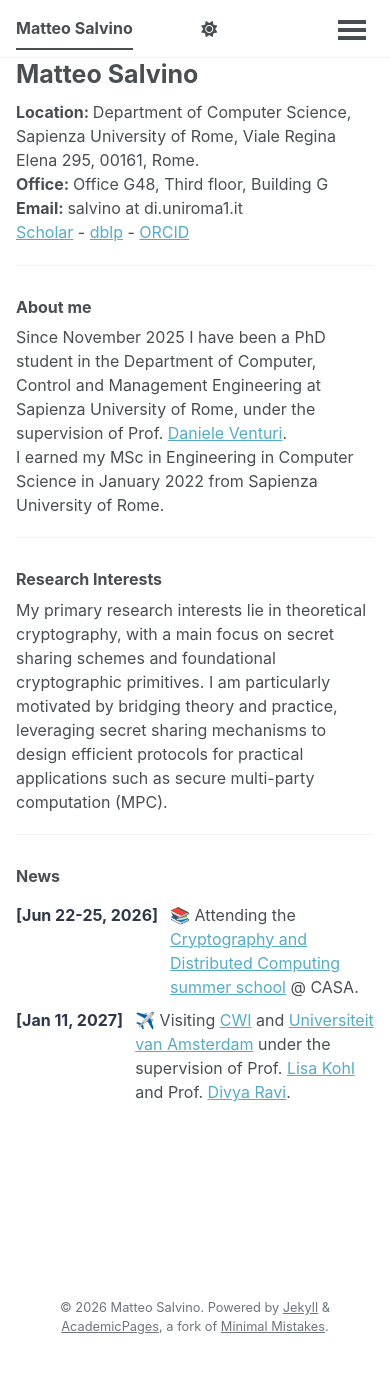
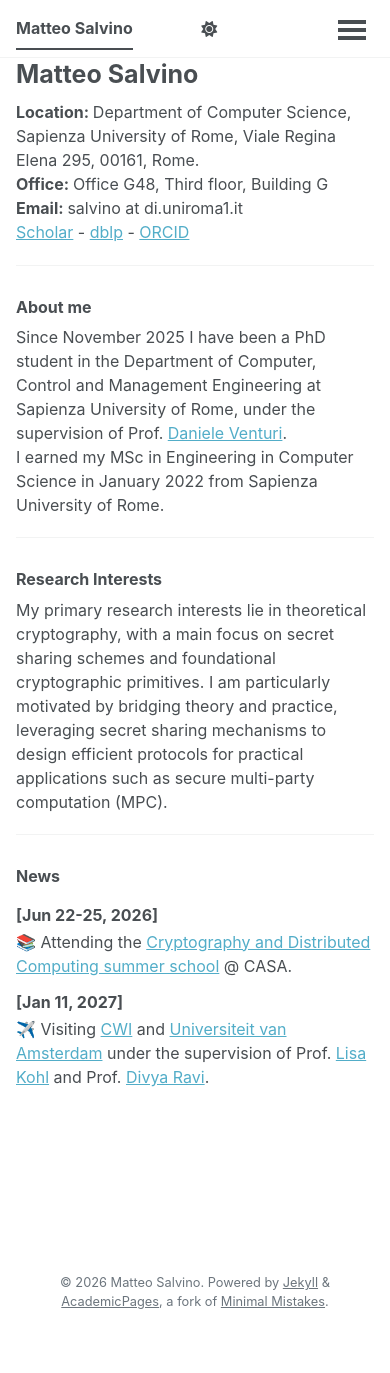
Before and after one commit to MatteoSalvino/matteosalvino.github.io, a Jekyll site: the page built from _pages/about.md, in a window 390 px wide and 1400 px high, scrolled down 81 px. Shown: the top 1373 px of the window. Built offline with Jekyll 4.4.1, drawn with Linux system fonts in a browser that asks for light colours; a style sheet for code colours, icons or effects is not loaded.

Commit message:
[News] Structure and Style adjustments

```diff
--- a/_pages/about.md
+++ b/_pages/about.md
@@ -33,11 +33,11 @@ redirect_from:
 <hr>
 
 <h3 id="news">News</h3>
-<div style="margin-top: 1em;">
-{% for item in site.data.news limit:5 %}
-  <div style="display: flex; align-items: baseline; gap: 12px; margin-bottom: 0.6rem;">
-    <span style="font-weight: bold; white-space: nowrap; color: #2d3748;">[{{ item.date }}]</span>
-    <div>{{ item.text | markdownify | remove: '<p>' | remove: '</p>' }}</div>
+<div class="news-list">
+  {% for item in site.data.news limit:5 %}
+  <div class="news-item">
+    <div class="news-date">[{{ item.date }}]</div>
+    <div class="news-text">{{ item.text | markdownify | remove: '<p>' | remove: '</p>' }}</div>
   </div>
-{% endfor %}
+  {% endfor %}
 </div>
--- a/assets/css/main.scss
+++ b/assets/css/main.scss
@@ -67,3 +67,37 @@
     }
   }
 }
+
+/* Aligned layout for News section */
+.news-list {
+  display: flex;
+  flex-direction: column;
+  gap: 0.75em;
+  margin-top: 1em;
+}
+
+.news-item {
+  display: flex;
+  align-items: flex-start;
+}
+
+.news-date {
+  flex-shrink: 0;
+  width: 150px; /* Ensures all emojis and text start at the exact same horizontal position */
+  font-weight: bold;
+}
+
+.news-text {
+  flex: 1;
+}
+
+/* Stack vertically on mobile screens for better readability */
+@media (max-width: 600px) {
+  .news-item {
+    flex-direction: column;
+    gap: 0.2em;
+  }
+  .news-date {
+    width: auto;
+  }
+}
```
